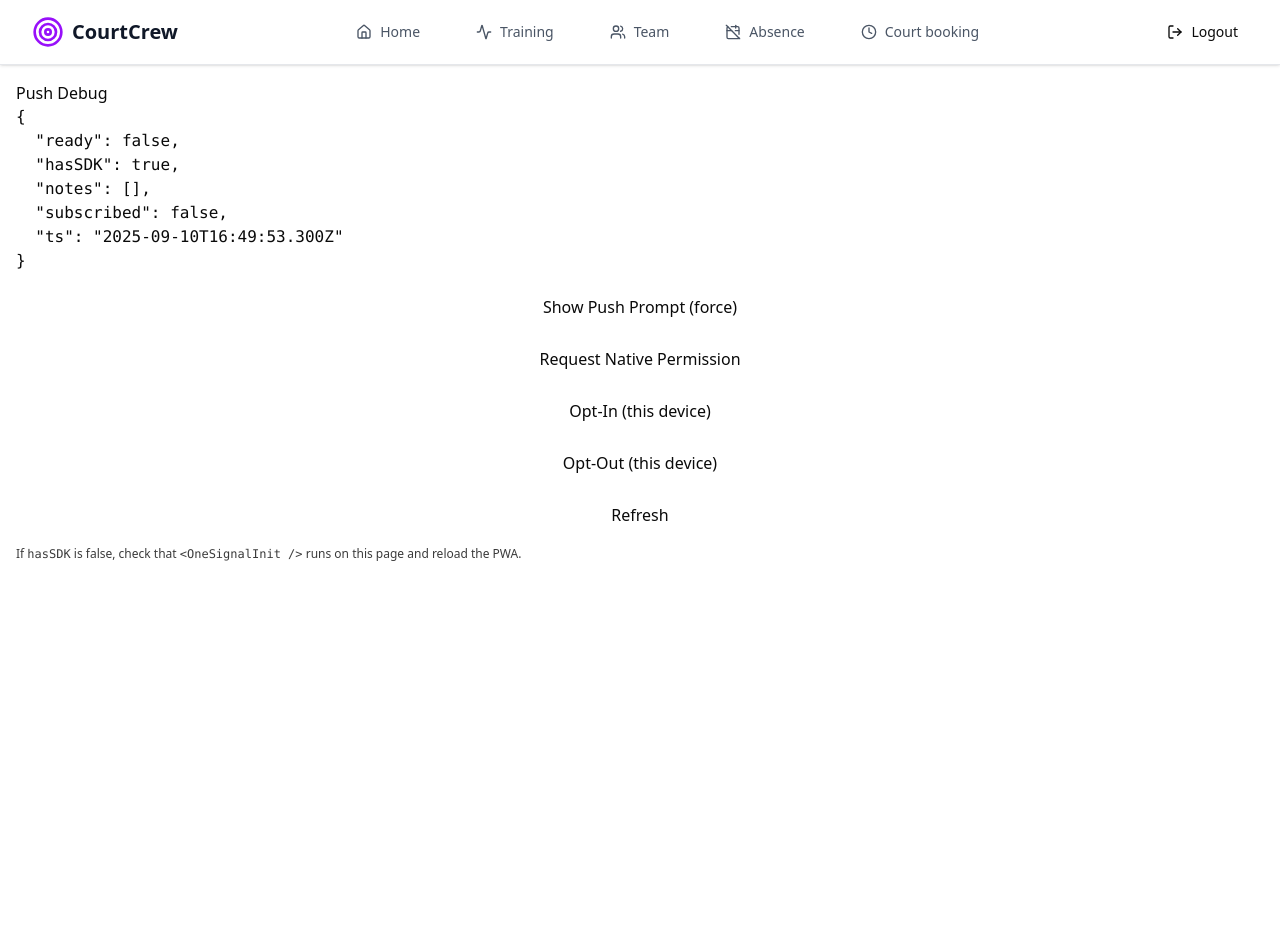
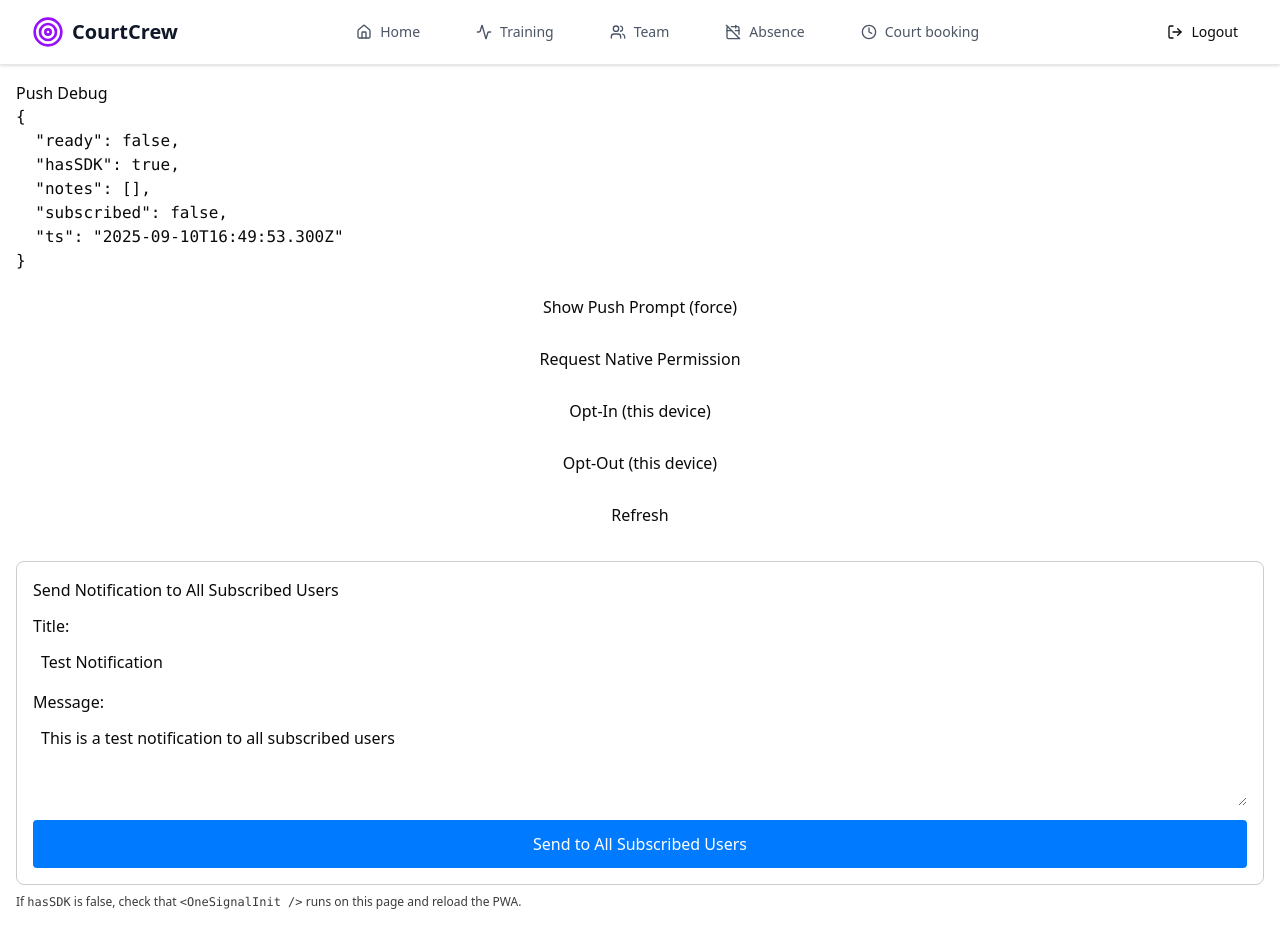
Before and after one commit to cedricberchier-lab/tennis-captain-app, a Next.js app: page /debug in a window 1280 px wide. Before the commit the page ends 865 px from the top, so only its background shows below. Built offline with nearby package versions, Linux system fonts and the light colour scheme; no server answers.

Commit message:
Add notification broadcast feature to debug page
🤖 Generated with [Claude Code](https://claude.ai/code)

Co-Authored-By: Claude <noreply@anthropic.com>

```diff
--- a/src/app/debug/page.tsx
+++ b/src/app/debug/page.tsx
@@ -18,6 +18,10 @@ type Info = {
 
 export default function DebugPage() {
   const [info, setInfo] = useState<Info>({ ready: false, hasSDK: false, notes: [] });
+  const [notifTitle, setNotifTitle] = useState("Test Notification");
+  const [notifMessage, setNotifMessage] = useState("This is a test notification to all subscribed users");
+  const [sending, setSending] = useState(false);
+  const [sendResult, setSendResult] = useState<string>("");
 
   const refresh = () => {
     const notes: string[] = [];
@@ -67,6 +71,29 @@ export default function DebugPage() {
     }
   };
 
+  const sendNotificationToAll = async () => {
+    setSending(true);
+    setSendResult("");
+    try {
+      const response = await fetch("/api/notifications/schedule", {
+        method: "POST",
+        headers: { "Content-Type": "application/json" },
+        body: JSON.stringify({
+          sessionId: "debug-test",
+          immediate: "all",
+          title: notifTitle,
+          message: notifMessage,
+        }),
+      });
+      const result = await response.json();
+      setSendResult(JSON.stringify(result, null, 2));
+    } catch (error: any) {
+      setSendResult(`Error: ${error.message}`);
+    } finally {
+      setSending(false);
+    }
+  };
+
   return (
     <div style={{ padding: 16 }}>
       <h2>Push Debug</h2>
@@ -84,6 +111,62 @@ export default function DebugPage() {
         </button>
         <button onClick={refresh}>Refresh</button>
       </div>
+
+      <div style={{ marginTop: 24, padding: 16, border: "1px solid #ccc", borderRadius: 8 }}>
+        <h3>Send Notification to All Subscribed Users</h3>
+        <div style={{ display: "grid", gap: 8, marginTop: 12 }}>
+          <div>
+            <label htmlFor="title">Title:</label>
+            <input
+              id="title"
+              type="text"
+              value={notifTitle}
+              onChange={(e) => setNotifTitle(e.target.value)}
+              style={{ width: "100%", padding: 8, marginTop: 4 }}
+            />
+          </div>
+          <div>
+            <label htmlFor="message">Message:</label>
+            <textarea
+              id="message"
+              value={notifMessage}
+              onChange={(e) => setNotifMessage(e.target.value)}
+              rows={3}
+              style={{ width: "100%", padding: 8, marginTop: 4, resize: "vertical" }}
+            />
+          </div>
+          <button
+            onClick={sendNotificationToAll}
+            disabled={sending}
+            style={{
+              padding: 12,
+              backgroundColor: sending ? "#ccc" : "#007bff",
+              color: "white",
+              border: "none",
+              borderRadius: 4,
+              cursor: sending ? "not-allowed" : "pointer"
+            }}
+          >
+            {sending ? "Sending..." : "Send to All Subscribed Users"}
+          </button>
+          {sendResult && (
+            <div style={{ marginTop: 8 }}>
+              <strong>Result:</strong>
+              <pre style={{
+                whiteSpace: "pre-wrap",
+                fontSize: 12,
+                backgroundColor: "#f5f5f5",
+                padding: 8,
+                borderRadius: 4,
+                marginTop: 4
+              }}>
+                {sendResult}
+              </pre>
+            </div>
+          )}
+        </div>
+      </div>
+
       <p style={{ marginTop: 8, fontSize: 12, opacity: 0.8 }}>
         If <code>hasSDK</code> is false, check that <code>&lt;OneSignalInit /&gt;</code> runs on this page and reload the PWA.
       </p>
```
